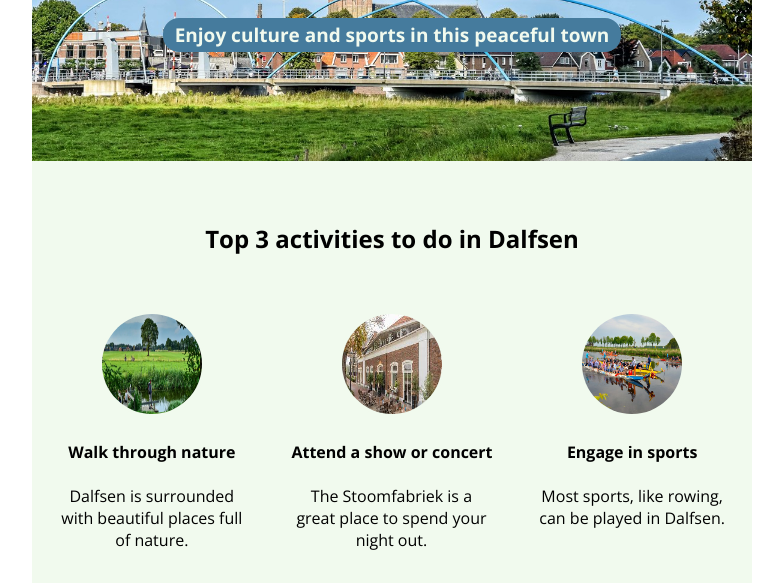
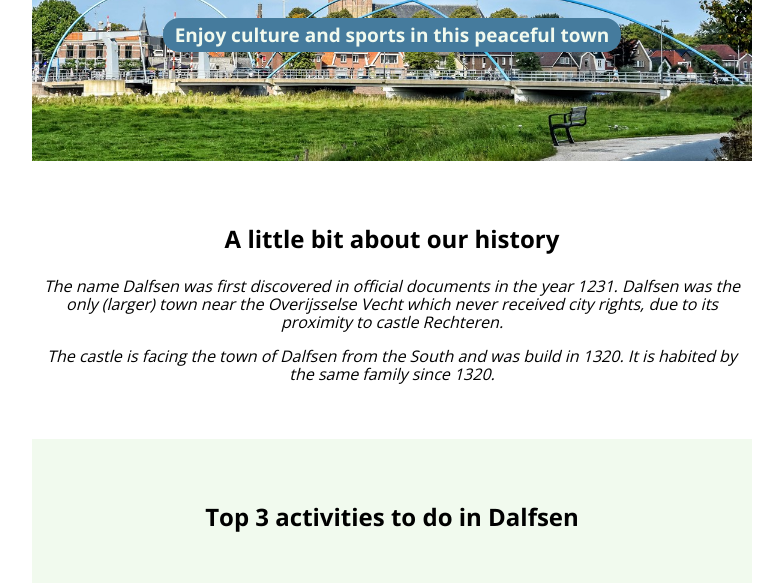
Before and after one commit to bartmars/hometown-homepage, a plain HTML site: page index.html in a window 1280 px wide. Shown: the part 182-765 px from the top of the page, without its empty margins (248-1031 px from the left). Drawn offline with nearby package versions, Linux system fonts and the light colour scheme.

Commit message:
add section

```diff
--- a/index.html
+++ b/index.html
@@ -12,6 +12,12 @@
             <div id="hero-section" class="display-flex flex-centered">
                 <h1 class="blue-dark-bg rounded-all-borders inline-block" id="title-hero">Visit Dalfsen</h1>
                 <h2 class="blue-light-bg rounded-all-borders inline-block" id="subtitle-hero">Enjoy culture and sports in this peaceful town</h2>
+            </div>
+
+            <div id="history-section">
+                <h3 id="history-title">A little bit about our history</h3>
+                <p class="history-text">The name Dalfsen was first discovered in official documents in the year 1231. Dalfsen was the only (larger) town near the Overijsselse Vecht which never received city rights, due to its proximity to castle Rechteren.</p>
+                <p class="history-text">The castle is facing the town of Dalfsen from the South and was build in 1320. It is habited by the same family since 1320.</p>
             </div>
 
             <div id="activities-section" class="light-bg">
--- a/styles.css
+++ b/styles.css
@@ -120,6 +120,26 @@ img {
     padding: 6px 12px;
 }
 
+#history-section {
+    padding: 40px 0
+}
+
+#history-title {
+    font-style: normal;
+    font-weight: 700;
+    font-size: 24px;
+    line-height: 28px;
+    padding: 0 11px;
+}
+
+.history-text {
+    font-style: italic;
+    font-weight: 400;
+    font-size: 16px;
+    line-height: 18px;
+    padding: 0 11px;
+}
+
 #activities-section {
     flex-direction: row;
     padding: 40px 0 40px 0;
```
Also changed, not shown: 1 other file.
